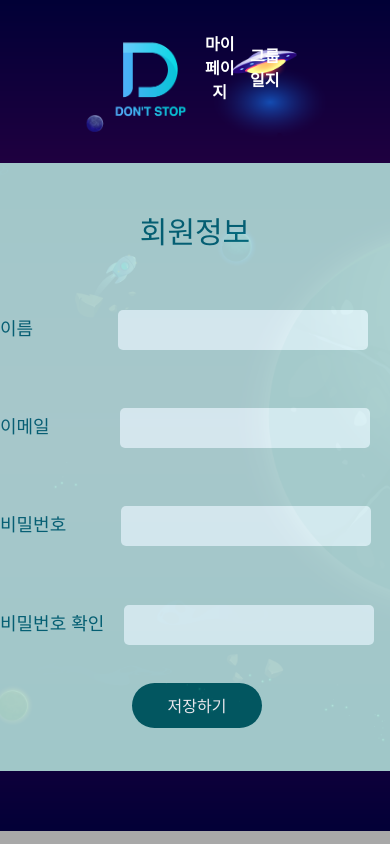
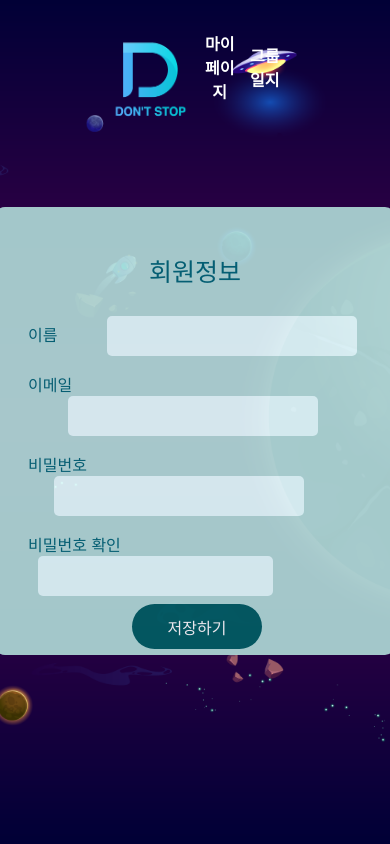
Before and after one commit to codestates/DontStop-client, a React (Create React App) app in the folder client/: page /info in a window 390 px wide. Built offline with nearby package versions, Linux system fonts and the light colour scheme; no server answers.

Commit message:
refactoring userInfo 0.1

```diff
--- a/client/src/pages/UserInfo.css
+++ b/client/src/pages/UserInfo.css
@@ -1,112 +1,3 @@
-/* * {
-  box-sizing: border-box;
-}
-   */
-
-/* div {
-  background-image: url("../img/background.png");
-  display: inline-block;
-  background-position: bottom;
-  background-repeat: no-repeat;
-  background-size: cover;
-  width: 100%;
-  height: 100vh;
-  position: relative;
-  margin: auto;
-}
-
-
-
-form {
-  margin: -250px 0 0 -250px;
-  line-height: 20%;
-  border-radius: 10px;
-  background-color: #f5f5f5;
-  text-align: left;
-  padding: 25px;
-
-  top: 50%;
-  left: 50%;
-  flex-direction: column;
-  display: inline-grid;
-  position: absolute;
-}
-
-
-
-label {
-  display: inline-block;
-  position: relative;
-  top: 2px;
-  padding-left: 20px;
-  padding-right: 60px;
-  padding-bottom: 2px;
-  color: #4f5b62;
-  text-align: center;
-}
-
-input {
-  display: inline-block;
-  width: 250px;
-  height: 40px;
-  margin: 10px 15px;
-  border-radius: 5px;
-  margin-left: 50px;
-  letter-spacing: 2px;
-  padding-left: 10px;
-  border-style: groove;
-  border-width: thin;
-  border: 1px;
-}
-
-button {
-  display: block;
-  margin: 30px;
-  width: 100px;
-  height: 40px;
-  align-items: center;
-
-  margin-left: 150px;
-  border-radius: 5px;
-  border-width: thin;
-  background-color: #00bcd4;
-  color: white;
-  font: bolder;
-  font-size: medium;
-  border: none;
-  cursor: pointer;
-}
-button:hover {
-  background-color: #008ba3;
-}
-
-.information2 {
-  font: bolder;
-  font-size: 30px;
-  line-height: 100px;
-  color: #00838f;
-
-  margin-left: 55px;
-}
-
-.userName2 {
-  margin-left: 80px;
-}
-
-.email2 {
-  margin-left: 65px;
-}
-
-.checkPassword2 {
-  margin-left: 20px;
-}
-
-@media screen and (max-width: 768px) {
-  form {
-    justify-content: center;
-  }
-} */
-
 * {
   box-sizing: border-box;
 }
@@ -132,21 +23,13 @@ form {
   width: 30em;
   height: 38em;
   border-radius: 10px;
-  /* background-color: #e0f2f1; */
+
   text-align: left;
-  /* background-color: #af8eb5; */
+
   background-color: #b1ddd9;
   opacity: 0.9;
   padding: 25px;
   margin-bottom: 30px;
-
-  /* display: flex;
-  flex-direction: column;
-  border: 1px solid black;
-
-  text-align: left;
-  width: 465px;
-  height: 500px; */
 }
 
 .information2 {
@@ -159,9 +42,9 @@ form {
 .save2 {
   width: 13em;
   margin-left: 9.5em;
-  /* background-color: #00bcd4; */
+
   border-radius: 25px;
-  /* background-color: #5c007a; */
+
   background-color: #006064;
   color: white;
   font: bolder;
@@ -173,7 +56,6 @@ form {
 }
 
 .save2:hover {
-  /* background-color: #9c4dcc; */
   background-color: #008ba3;
 }
 
@@ -181,21 +63,7 @@ label {
   color: #006978;
   font-size: 18px;
   padding: 20px;
-  /* padding-left: 20px;
-  padding-right: 60px;
-  padding-bottom: 2px; */
 }
-
-/* input {
-  margin-left: 7px;
-  width: 250px;
-  height: 40px;
-  margin: 10px 15px;
-  border-radius: 5px;
-  margin-left: 30px;
-  letter-spacing: 2px;
-  padding-left: 10px;
-} */
 
 .userName2 {
   margin-left: 85px;
@@ -282,3 +150,101 @@ label {
   border-left: 1px solid white;
   padding: 0 10px 0 10px;
 }
+
+@media screen and (max-width: 768px) {
+  #footer1 {
+    display: none;
+  }
+
+  form {
+    justify-content: center;
+    width: 25em;
+    height: 28em;
+    margin-top: 3em;
+    position: absolute;
+  }
+
+  .information2 {
+    font-size: 25px;
+  }
+
+  #userName2 {
+    font-size: 16px;
+    padding: 8px;
+  }
+
+  .userName2 {
+    margin-left: 50px;
+    width: 250px;
+    height: 40px;
+    border-radius: 5px;
+    letter-spacing: 2px;
+    padding-left: 10px;
+    background-color: #e4ffff;
+    border: none;
+  }
+
+  #email2 {
+    font-size: 16px;
+    padding: 8px;
+  }
+
+  .email2 {
+    margin-left: 40px;
+    width: 250px;
+    height: 40px;
+    border-radius: 5px;
+    letter-spacing: 2px;
+    padding-left: 10px;
+    background-color: #e4ffff;
+    border: none;
+  }
+
+  #checkPassword2 {
+    font-size: 16px;
+    padding: 8px;
+  }
+
+  .checkPassword2 {
+    margin-left: 10px;
+    width: 235px;
+    height: 40px;
+    border-radius: 5px;
+    letter-spacing: 2px;
+    padding-left: 10px;
+    background-color: #e4ffff;
+    border: none;
+  }
+
+  #password2 {
+    font-size: 16px;
+    padding: 8px;
+  }
+
+  .password2 {
+    margin-left: 26px;
+    width: 250px;
+    height: 40px;
+    border-radius: 5px;
+    letter-spacing: 2px;
+    padding-left: 10px;
+    background-color: #e4ffff;
+    border: none;
+  }
+
+  .save2 {
+    width: 13em;
+    margin-left: 7em;
+    /* background-color: #00bcd4; */
+    border-radius: 25px;
+    /* background-color: #5c007a; */
+    background-color: #006064;
+    color: white;
+    font: bolder;
+    font-size: medium;
+    border: 1px;
+    cursor: pointer;
+    width: 130px;
+    height: 45px;
+  }
+}
--- a/client/src/pages/UserInfo.js
+++ b/client/src/pages/UserInfo.js
@@ -73,7 +73,7 @@ const UserInfo = (props) => {
       <form onSubmit={handleClickSave}>
         <label className="information2">회원정보</label>
 
-        <label>
+        <label id="userName2">
           이름
           <input
             className="userName2"
@@ -82,7 +82,7 @@ const UserInfo = (props) => {
             readOnly
           ></input>
         </label>
-        <label>
+        <label id="email2">
           이메일
           <input
             className="email2"
@@ -91,7 +91,7 @@ const UserInfo = (props) => {
             readOnly
           ></input>
         </label>
-        <label>
+        <label id="password2">
           비밀번호
           <input
             className="password2"
@@ -99,7 +99,7 @@ const UserInfo = (props) => {
             onChange={handlePassword}
           ></input>
         </label>
-        <label>
+        <label id="checkPassword2">
           비밀번호 확인
           <input
             className="checkPassword2"
```
